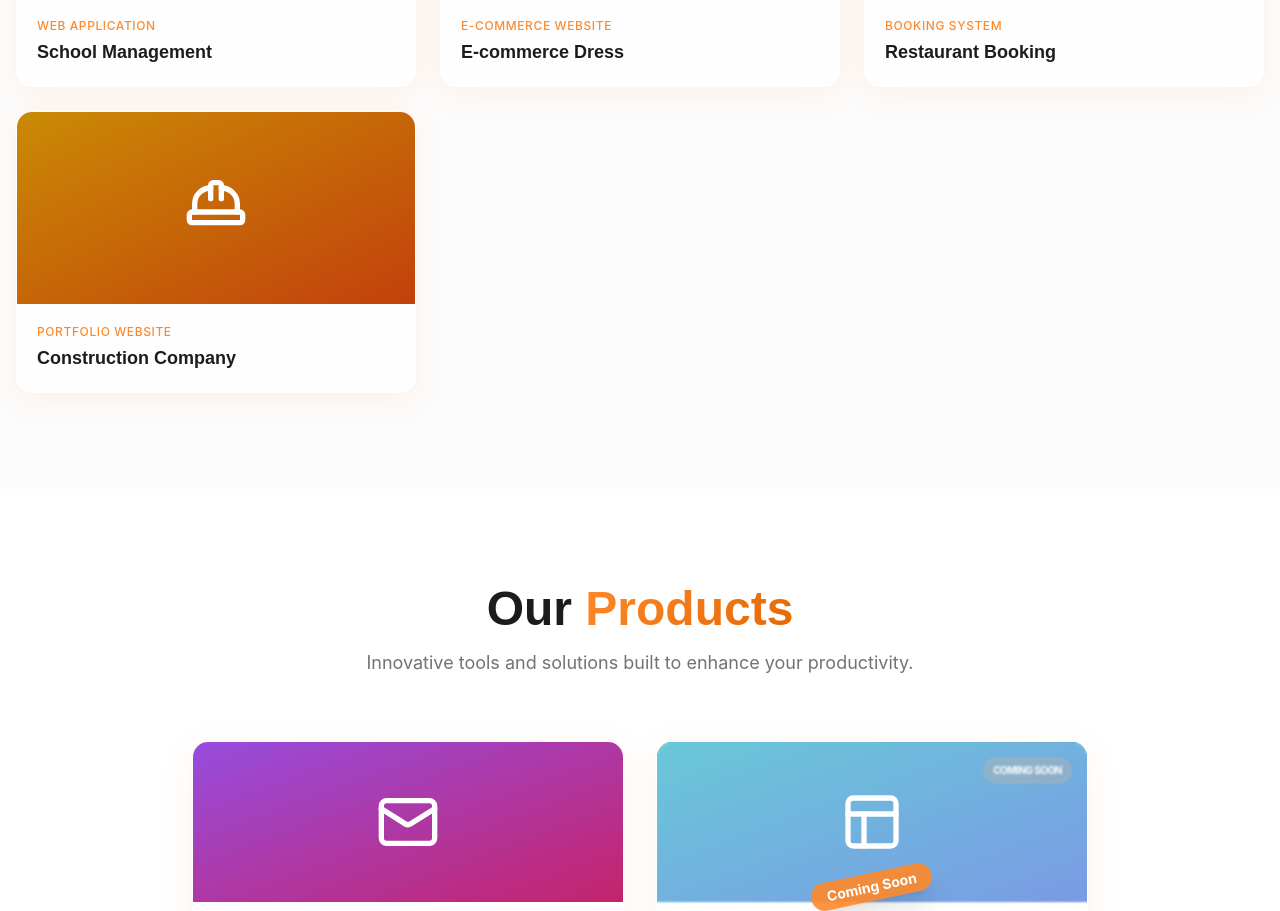
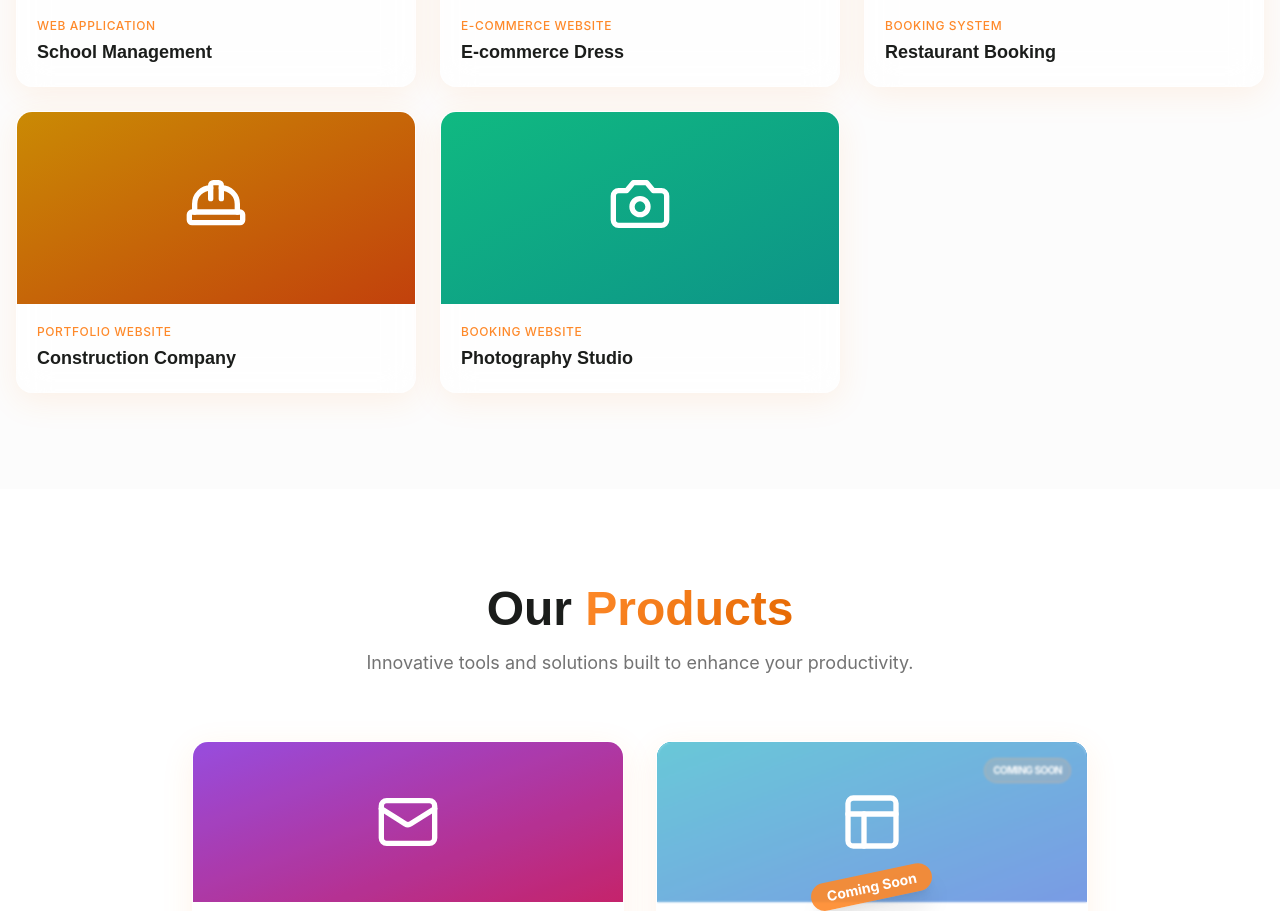
Before and after one commit to Vinaykrish25/GenpandaZ-Official-Website, a React (Vite) app: page / in a window 1280 px wide. Shown: the part 2748-3659 px from the top of the page. Built offline with nearby package versions, Linux system fonts and the light colour scheme; the HTML template or start-up script is replaced by a standard one.

Commit message:
feat: Add "Photography Studio" project to portfolio with new Camera icon.

```diff
--- a/src/components/PortfolioSection.tsx
+++ b/src/components/PortfolioSection.tsx
@@ -1,5 +1,5 @@
 import ScrollReveal from "./ScrollReveal";
-import { ExternalLink, School, Utensils, HardHat, ShoppingBag } from "lucide-react";
+import { ExternalLink, School, Utensils, HardHat, ShoppingBag, Camera } from "lucide-react";
 
 const projects = [
   {
@@ -29,6 +29,13 @@ const projects = [
     color: "from-yellow-600 to-orange-700",
     icon: HardHat,
     link: "https://constructionpro-ryvs519.public.builtwithrocket.new/"
+  },
+  {
+    title: "Photography Studio",
+    category: "Booking Website",
+    color: "from-emerald-500 to-teal-600",
+    icon: Camera,
+    link: "https://photography-studio-mocha.vercel.app/"
   },
 ];
 
```
